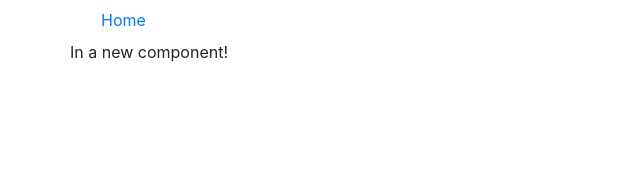
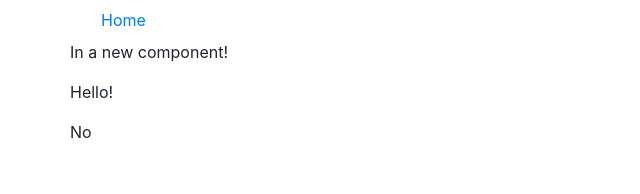
Before and after one commit to unixqnx/react-base-25112019, a React (Create React App) app: page / in a window 1280 px wide. Shown: the top 194 px of the page, without its empty margins (0-640 px from the left). Built offline with nearby package versions, Linux system fonts and the light colour scheme.

Commit message:
ReactJS Basics - #5 Outputting dynamic Data

```diff
--- a/src/app/components/Home.js
+++ b/src/app/components/Home.js
@@ -2,9 +2,17 @@ import React from "react";
 
 export class Home extends React.Component{
     render(){
+        let content = "";
+        if(true){
+            content = <p>Hello!</p>
+        }
+
+
         return(
             <div>
                 <p>In a new component!</p>
+                {content}
+                { 5===7 ? "Yes" : "No" }
             </div>
         );
     }
```
